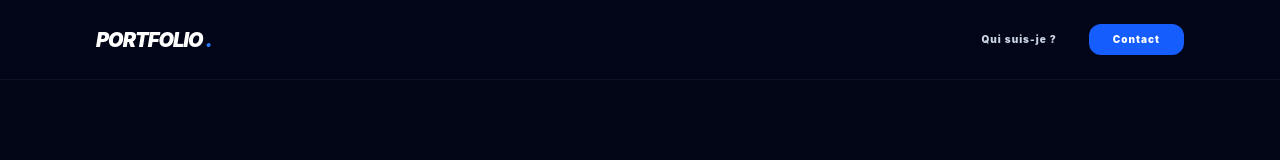
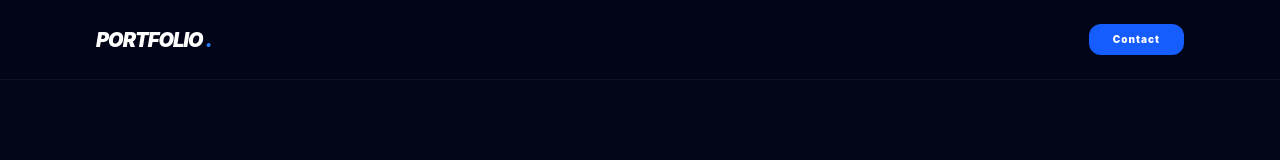
Before and after one commit to biaoumarsouk/mon_portfolio, a React (Vite) app: page / in a window 1280 px wide. Shown: the top 160 px of the page. Built offline with nearby package versions, Linux system fonts and the light colour scheme.

Commit message:
Mise à jour du texte

```diff
--- a/src/App.jsx
+++ b/src/App.jsx
@@ -31,7 +31,6 @@ const App = () => {
             Portfolio <span className="text-blue-500">.</span>
           </span>
           <div className="flex items-center gap-8 font-black uppercase text-[10px] tracking-widest">
-            <button onClick={() => setIsAboutOpen(true)} className="hover:text-blue-500 transition cursor-pointer">Qui suis-je ?</button>
             <button onClick={() => setIsContactOpen(true)} className="bg-blue-600 text-white px-6 py-2 rounded-xl hover:bg-blue-500 transition-all">Contact</button>
           </div>
         </div>
```
